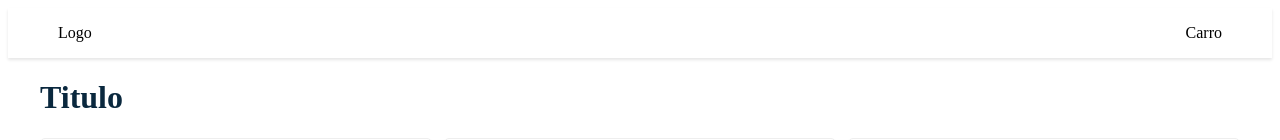
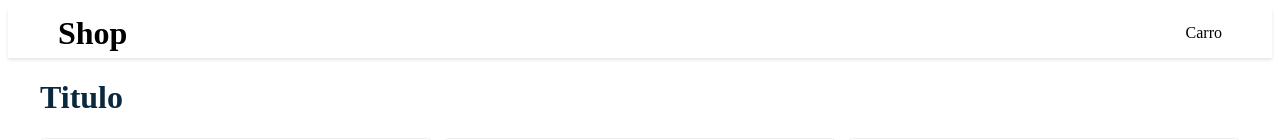
Before and after one commit to PabloRoves/29-proyecto-carro-de-compras, a React (Vite) app: page / in a window 1280 px wide. Shown: the top 140 px of the page. Built offline with nearby package versions, Linux system fonts and the light colour scheme.

Commit message:
Se implementa subsección 195 - Agregando componente de Logo.

```diff
--- /dev/null
+++ b/src/components/Logo.jsx
@@ -0,0 +1,19 @@
+import { Component } from 'react';
+
+const styles = {
+    logo:{
+        fontWeight: '700',
+        fontSize: '2rem',
+    }
+}
+class Logo extends Component{
+    render(){
+        return(
+            <div style={styles.logo}>
+                Shop
+            </div>
+        )
+    }
+}
+
+export default Logo;
--- a/src/components/Navbar.jsx
+++ b/src/components/Navbar.jsx
@@ -1,4 +1,5 @@
 import { Component } from 'react';
+import Logo from './Logo.jsx';
 
 const styles = {
     navbar: {
@@ -16,7 +17,7 @@
     render(){
         return(
             <nav style={styles.navbar}>
-                <p>Logo</p>
+                <Logo />
                 <p>Carro</p>
             </nav>
         )
```
